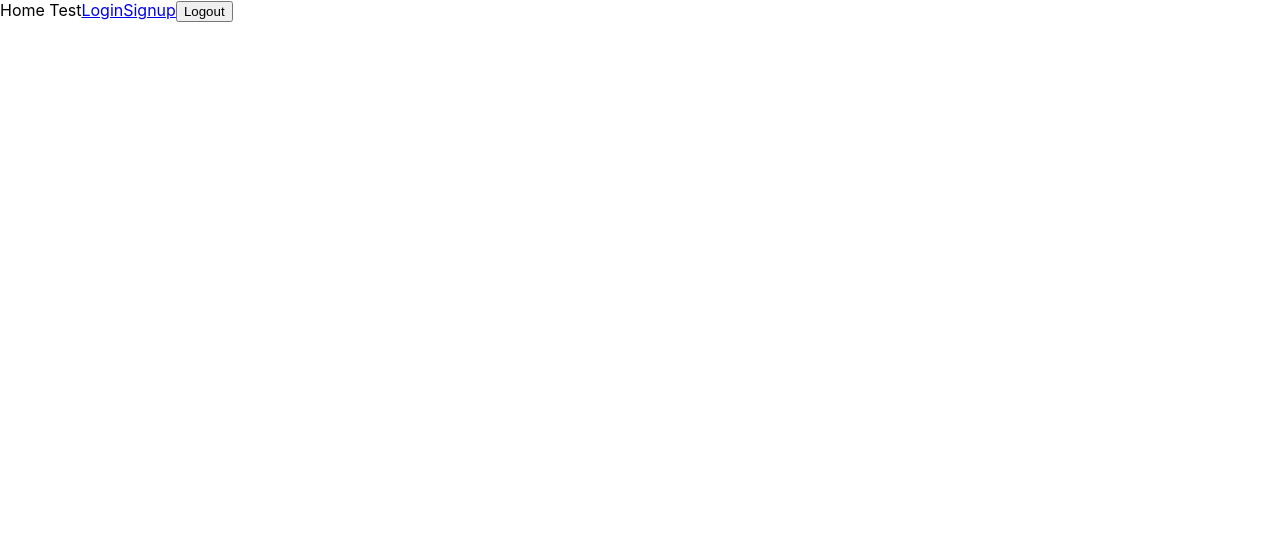
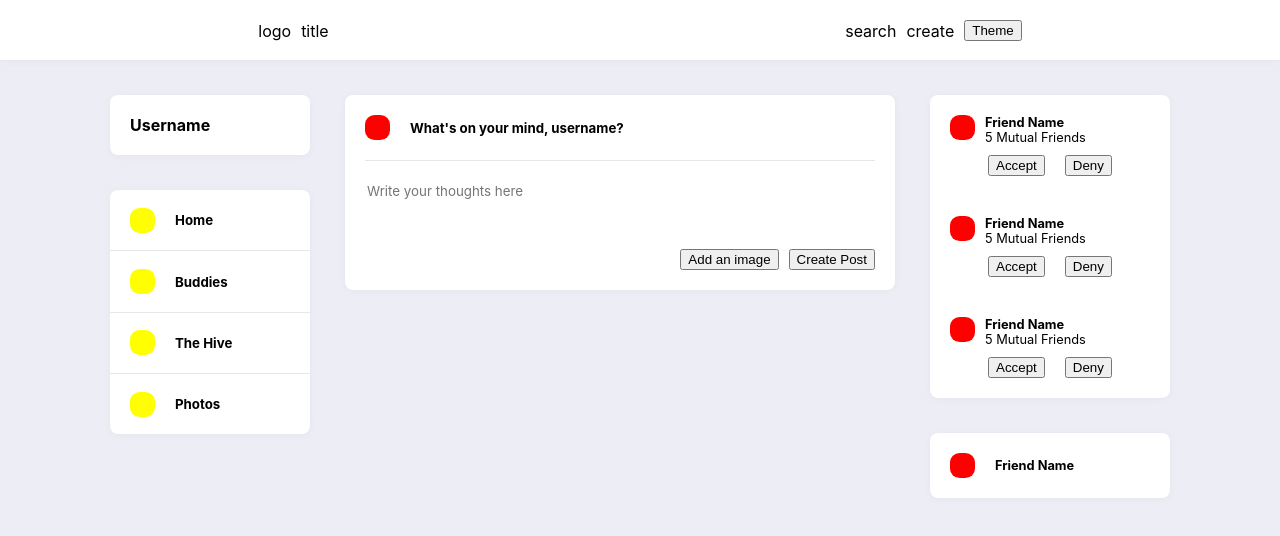
Before and after one commit to HeinzBeanss/beebuddies, a React (Create React App) app: page / in a window 1280 px wide. Shown: the top 536 px of the page. Built offline with nearby package versions, Linux system fonts and the light colour scheme.

Commit message:
Begin styling Home page

```diff
--- a/src/Components/Home.js
+++ b/src/Components/Home.js
@@ -1,3 +1,4 @@
+import '../Styles/Home.css';
 import { Link } from "react-router-dom";
 import React from "react";
 
@@ -12,11 +13,102 @@ const Home = () => {
     };
 
     return (
-        <div>Home Test
-            <Link to={"/login"}>Login</Link>
+        <div className="home-component">
+            <div className='home-section-one'>
+                <div className='home-user-section'>
+                    <h4>Username</h4>
+                </div>
+
+                <div className='home-nav-section'>
+                    <div className='nav-section-item'>
+                        <div className='nav-section-image'></div>
+                        <h5 className='nav-section-title'>Home</h5>
+                    </div>
+                    <div className='nav-section-item'>
+                        <div className='nav-section-image'></div>
+                        <h5 className='nav-section-title'>Buddies</h5>
+                    </div>
+                    <div className='nav-section-item'>
+                        <div className='nav-section-image'></div>
+                        <h5 className='nav-section-title'>The Hive</h5>
+                    </div>
+                    <div className='nav-section-item last'>
+                        <div className='nav-section-image'></div>
+                        <h5 className='nav-section-title'>Photos</h5>
+                    </div>
+                </div>
+            </div>
+            <div className='home-section-two'>
+                <div className='home-createpost-section'>
+                    <div class="createpost-top-section">
+                        <div className='temp-user'></div>
+                        <h5 className='createpost-title'>What's on your mind, username?</h5>
+                    </div>
+                    <textarea className='createpost-text' placeholder='Write your thoughts here' rows={4}></textarea>
+                    <div class="createpost-button-section">
+                        <button className='createpost-file'>Add an image</button>
+                        <button className='createpost-input-button'>Create Post</button>
+                    </div>
+                </div>
+                {/* {for each post, new section for each.} */}
+            </div>
+            <div className='home-section-three'>
+                <div className='home-request-section'>
+                <div className='request-section-item'>
+                        <div class="request-item-top">
+                            <div className='temp-user'></div>
+                            <div className='request-item-top-right'>
+                                <h5 className='request-item-name'>Friend Name</h5>
+                                <p className='request-item-mutuals'>5 Mutual Friends</p>
+                            </div>
+                        </div>
+                        <div class="request-item-bottom">
+                            <button className='request-accept-button'>Accept</button>
+                            <button className='request-deny-button'>Deny</button>
+                        </div>
+                    </div>
+                    <div className='request-section-item'>
+                        <div class="request-item-top">
+                            <div className='temp-user'></div>
+                            <div className='request-item-top-right'>
+                                <h5 className='request-item-name'>Friend Name</h5>
+                                <p className='request-item-mutuals'>5 Mutual Friends</p>
+                            </div>
+                        </div>
+                        <div class="request-item-bottom">
+                            <button className='request-accept-button'>Accept</button>
+                            <button className='request-deny-button'>Deny</button>
+                        </div>
+                    </div>
+                    <div className='request-section-item'>
+                        <div class="request-item-top">
+                            <div className='temp-user'></div>
+                            <div className='request-item-top-right'>
+                                <h5 className='request-item-name'>Friend Name</h5>
+                                <p className='request-item-mutuals'>5 Mutual Friends</p>
+                            </div>
+                        </div>
+                        <div class="request-item-bottom">
+                            <button className='request-accept-button'>Accept</button>
+                            <button className='request-deny-button'>Deny</button>
+                        </div>
+                    </div>
+                    {/* for each request */}
+                </div>
+                <div className='home-contacts-section'>
+                    <div className='contact-section-item'>
+                        <div className='temp-user'></div>
+                        <h5 className='contact-item-name'>Friend Name</h5>
+                    </div>
+                </div>
+            </div>
+
+
+
+            {/* <Link to={"/login"}>Login</Link>
             <Link to={"/signup"}>Signup</Link>
 
-            <button className="logout-button" type="submit" onClick={handleLogoutSubmit}>Logout</button>
+            <button className="logout-button" type="submit" onClick={handleLogoutSubmit}>Logout</button> */}
         </div>
     )
 }
--- a/src/Components/NavBar.js
+++ b/src/Components/NavBar.js
@@ -1,12 +1,26 @@
-import React from "react";
+import '../Styles/Nav.css';
+import React, { useState, useEffect } from "react";
 import { Buffer } from 'buffer';
 
 
 const NavBar = (props) => {
 
-    if (!props.userData || !props.userData.updatedUser || !props.userData.updatedUser.profile_picture) {
-        return null; // Or render a loading indicator
+      // DARK/LIGHT THEME
+  const [theme, setTheme] = useState("light");
+  const toggleTheme = () => {
+      if (theme === 'light') {
+        setTheme('dark');
+      } else {
+        setTheme('light');
       }
+    };
+    useEffect(() => {
+      document.body.className = theme;
+    }, [theme])
+
+    // if (!props.userData || !props.userData.updatedUser || !props.userData.updatedUser.profile_picture) {
+    //     return null; // Or render a loading indicator
+    //   }
 
     // console.log(props);
     // console.log(props.userData.updatedUser.profile_picture.data);
@@ -46,7 +60,7 @@ const NavBar = (props) => {
 
     return(
         <div className="navigation-component">
-            <div className="navigation-conent">
+            <div className="navigation-content">
                 <div className="nav-left-side">
                     <div>logo</div>
                     <div>title</div>
@@ -56,7 +70,8 @@ const NavBar = (props) => {
                         search
                     </div>
                     <div className="create">create</div>
-                    <img src={`data:${props.userData.updatedUser.profile_picture.conentType};base64,${props.userData.updatedUser.profile_picture.data}`} alt="Image" />
+                    {/* <img src={`data:${props.userData.updatedUser.profile_picture.conentType};base64,${props.userData.updatedUser.profile_picture.data}`} alt="Image" /> */}
+                    <button onClick={toggleTheme}>Theme</button>
                 </div>
 
             </div>
--- a/src/Components/SignupPage.js
+++ b/src/Components/SignupPage.js
@@ -19,6 +19,7 @@ const SignupPage = (props) => {
         email: "",
         password: "",
         passwordtwo: "",
+        birthdate: "",
     });
 
     // Handle Input Changes
@@ -31,7 +32,7 @@ const SignupPage = (props) => {
     const handleSignupSubmit = async (e) => {
         e.preventDefault();
         console.log(formData);
-        const { first_name, last_name, email, password, passwordtwo } = formData;
+        const { first_name, last_name, email, password, passwordtwo, birthdate } = formData;
 
         if (password !== passwordtwo) {
             return setError("Passwords do not match")
@@ -41,7 +42,7 @@ const SignupPage = (props) => {
                 headers: {
                     "Content-Type": "application/json"
                   },
-                body: JSON.stringify({ first_name, last_name, email, password, passwordtwo}),
+                body: JSON.stringify({ first_name, last_name, email, password, passwordtwo, birthdate}),
 
             });
             console.log(response);
@@ -94,6 +95,10 @@ const SignupPage = (props) => {
                         <label htmlFor="signup-password-two">Re-enter Password</label>
                         <input type="password" id="signup-password-two" required={true} name="passwordtwo" value={formData.passwordtwo} onChange={handleChange}></input>
                     </div>
+                    <div className="input-label-group">
+                        <label htmlFor="signup-birthday">Birthdate</label>
+                        <input type="date" id="signup-birthdate" required={true} name="birthdate" value={formData.birthdate} onChange={handleChange}></input>
+                    </div>
                     <div className="error-container">{error}</div>
                     <button type="submit">Create Account</button>
                 </form>
--- /dev/null
+++ b/src/Styles/Home.css
@@ -0,0 +1,136 @@
+.home-component {
+    display: flex;
+    justify-content: center;
+    display: flex;
+    gap: 35px;
+    margin-top: 35px;
+}
+
+.home-section-one, .home-section-two, .home-section-three {
+    display: flex;
+    flex-direction: column;
+    gap: 35px;
+}
+
+.home-section-one {
+    width: 200px;
+}
+
+.home-section-three {
+    width: 240px;
+}
+
+.home-section-two {
+    width: 550px;
+}
+
+.home-user-section {
+    display: flex;
+    flex-direction: column;
+    padding: 20px;
+}
+
+.home-user-section, .home-nav-section, .home-createpost-section, .home-request-section, .home-contacts-section {
+    background-color: var(--background-container);
+    border-radius: 0.5rem;
+    box-shadow: rgba(0, 0, 0, 0.04) 0px 1px 8px;
+
+}
+
+.nav-section-item {
+    display: flex;
+    align-items: center;
+    gap: 20px;
+    padding-left: 20px;
+    border-bottom: 1px rgb(230, 230, 230) solid;
+}
+
+.nav-section-image {
+    width: 25px;
+    height: 25px;
+    background-color: yellow;
+    border-radius: 0.6rem;
+}
+
+.last {
+    border: 0;
+}
+
+.home-createpost-section {
+    display: flex;
+    flex-direction: column;
+    padding: 20px;
+}
+
+.createpost-top-section {
+    display: flex;
+    align-items: center;
+    gap: 20px;
+    padding-bottom: 20px;
+    border-bottom: 1px rgb(230, 230, 230) solid;
+}
+
+.createpost-button-section {
+    display: flex;
+    width: 100%;
+    gap: 10px;
+    justify-content: end;
+}
+
+.createpost-title {
+    margin: 0;
+}
+
+.createpost-text {
+    border: 0;
+    outline: 0;
+    resize: none;
+    font-family: -apple-system, BlinkMacSystemFont, 'Segoe UI', 'Roboto', 'Oxygen',
+    'Ubuntu', 'Cantarell', 'Fira Sans', 'Droid Sans', 'Helvetica Neue',
+    sans-serif;
+    margin-top: 20px;
+    /* width: 100%; */
+}
+
+.request-section-item {
+    display: flex;
+    flex-direction: column;
+    gap: 10px;
+    padding: 20px;
+}
+
+.request-item-top {
+    display: flex;
+}
+
+.request-item-top-right {
+    display: flex;
+    flex-direction: column;
+    padding-left: 10px;
+
+}
+
+.request-item-bottom {
+    display: flex;
+    justify-content: center;
+    gap: 20px;
+}
+
+.request-item-name, .request-item-mutuals, .contact-item-name {
+    margin: 0;
+    font-size: 0.8rem;
+}
+
+.contact-section-item {
+    display: flex;
+    align-items: center;
+    gap: 20px;
+    padding: 20px;
+}
+
+.temp-user {
+    width: 25px;
+    height: 25px;
+    background-color: red;
+    border-radius: 0.6rem;
+}
--- /dev/null
+++ b/src/Styles/Nav.css
@@ -0,0 +1,29 @@
+.navigation-component {
+    width: 100%;
+    height: 20px;
+    padding: 20px 0;
+    background-color: var(--background-container);
+    box-shadow: rgba(0, 0, 0, 0.04) 0px 1px 8px;
+
+}
+
+.navigation-content {
+    width: 100%;
+    display: flex;
+    justify-content: space-around;
+    align-items: center;
+}
+
+.nav-left-side {
+    display: flex;
+    justify-content: center;
+    align-items: center;
+    gap: 10px;
+}
+
+.nav-right-side {
+    display: flex;
+    justify-content: center;
+    align-items: center;
+    gap: 10px;
+}
--- a/src/Styles/index.css
+++ b/src/Styles/index.css
@@ -1,13 +1,31 @@
+body.light {
+  --background: #edeef5;
+  --background-container: #ffffff;
+  --primary-colour: rgb(228, 228, 106);
+  /* small box shadow */
+}
+
+body.dark {
+  --background: #111111;
+  --background-container: #242424;
+  --primary-colour: rgb(236, 236, 167);
+}
+
+/* :root.dark-mode {
+
+} */
+
 body {
   margin: 0;
+  padding: 0;
   font-family: -apple-system, BlinkMacSystemFont, 'Segoe UI', 'Roboto', 'Oxygen',
     'Ubuntu', 'Cantarell', 'Fira Sans', 'Droid Sans', 'Helvetica Neue',
     sans-serif;
   -webkit-font-smoothing: antialiased;
   -moz-osx-font-smoothing: grayscale;
+  background-color: var(--background);
 }
 
-code {
-  font-family: source-code-pro, Menlo, Monaco, Consolas, 'Courier New',
-    monospace;
+h4 {
+  margin: 0;
 }
```
